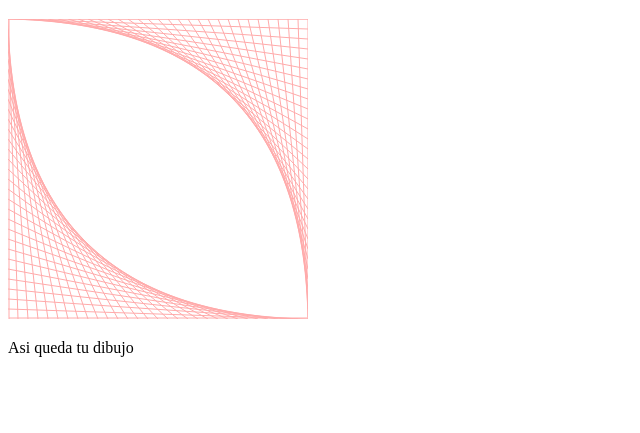
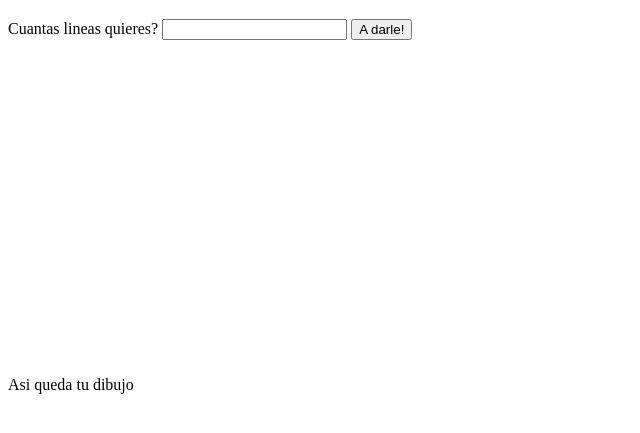
Before and after one commit to emiliojes/canvasmastriz, a plain HTML site: page index.html in a window 1280 px wide. Shown: the part 61-494 px from the top of the page, without its empty margins (0-640 px from the left). Drawn offline with Linux system fonts and the light colour scheme.

Commit message:
Agregando caja de texto para que el usuario elija cuantas lineas dibujar usando funciones y otros

```diff
--- a/dibujo.js
+++ b/dibujo.js
@@ -1,17 +1,38 @@
+var texto = document.getElementById("texto_lineas");
+var raton = document.getElementById("ratoncito");
+raton.addEventListener("click", dibujoporClick);
+
 var d = document.getElementById("dibujito");
+//var ancho = 300;
+var ancho = d.width;
 var lienzo = d.getContext("2d");
-var lineas = 30;
-//var l = 0;
-var xi, yi, xf, yf;
-var colorcito = "#FAA";
+
+function dibujarLinea(color, xinicial, yinicial, xfinal, yfinal)
+{
+	lienzo.beginPath();
+	lienzo.strokeStyle = color;
+	lienzo.moveTo(xinicial,yinicial);
+	lienzo.lineTo(xfinal,yfinal);
+	lienzo.stroke();
+	lienzo.closePath();
+}
+
+function dibujoporClick()
+{
+	//var x = parseInt(texto.value);
+	var lineas = parseInt(texto.value);
+	//var l = 0;
+	var xi, yi, xf, yf;
+	var colorcito = "#FAA";
+	var espacio = ancho / lineas;
 
 //while(l < lineas)//mientras algo sea verdad va ocurrir algo
 for(l = 0; l < lineas; l++)
 {
-	xi = 10 * l;
-	yf = 10 * (l + 1);
-	yi = 10 * l;
-	xf = 10 * (l + 1);
+	xi = espacio * l;
+	yf = espacio * (l + 1);
+	yi = espacio * l;
+	xf = espacio * (l + 1);
 	dibujarLinea(colorcito, 0, yi, xf, 300);
 	dibujarLinea(colorcito, xi, 0, 300, yf);
 	console.log("linea " + xi);
@@ -23,13 +44,4 @@ dibujarLinea(colorcito, 0, 0, 300, 0);
 dibujarLinea(colorcito, 0, 0, 300, 0);
 dibujarLinea(colorcito, 300, 0, 300, 300);
 
-
-function dibujarLinea(color, xinicial, yinicial, xfinal, yfinal)
-{
-	lienzo.beginPath();
-	lienzo.strokeStyle = color;
-	lienzo.moveTo(xinicial,yinicial);
-	lienzo.lineTo(xfinal,yfinal);
-	lienzo.stroke();
-	lienzo.closePath();
 }
--- a/index.html
+++ b/index.html
@@ -6,6 +6,11 @@
 </head>
 <body>
 	<h1>Dibujo en canvas</h1>
+	<p>
+		Cuantas lineas quieres? <!-- <br> -->
+		<input type="text" id="texto_lineas" />
+		<input type="button" value="A darle!" id="ratoncito" />
+	</p>
 	<canvas width="300" height="300" id="dibujito"></canvas>
 	<p>Asi queda tu dibujo</p>
 	<script src="dibujo.js" type="text/javascript"></script>
```
